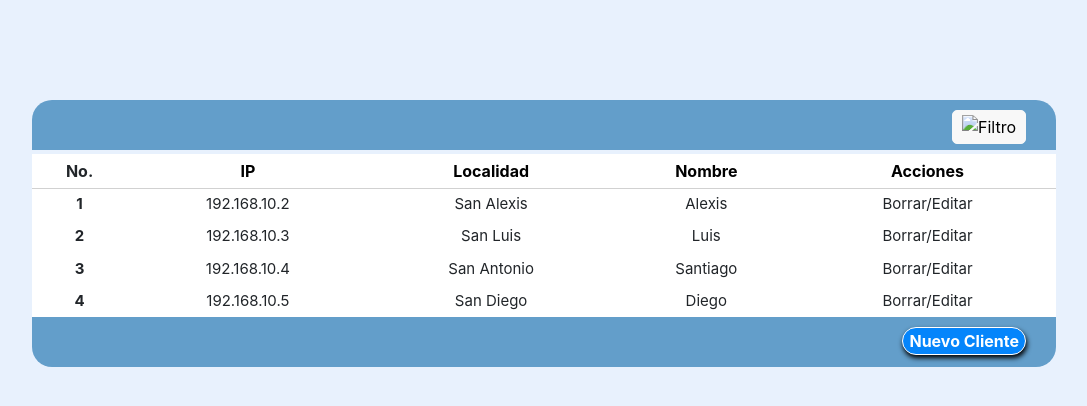
After one commit to SantiagoH3/SM-Comunicaciones, a PHP site: page /pages/clientes.html in a window 1280 px wide. The commit adds this page. Shown: the top 406 px of the page, without its empty margins (96-1183 px from the left). Run offline with PHP 8.4, Linux system fonts and the light colour scheme; style sheets or scripts are compiled from the project's sources.

Commit message:
[Clientes] - Create a table for Clients page.

```diff
--- a/index.html
+++ b/index.html
@@ -10,5 +10,6 @@
     index
     <a href="pages/login.html">Login</a>
     <a href="pages/nuevoCliente.html">Nuevo cliente</a>
+    <a href="pages/clientes.html">Clientes</a>
 </body>
 </html>
--- /dev/null
+++ b/pages/clientes.html
@@ -0,0 +1,64 @@
+<!DOCTYPE html>
+<html lang="en">
+<head>
+    <meta charset="UTF-8">
+    <meta name="viewport" content="width=device-width, initial-scale=1.0">
+    <meta http-equiv="X-UA-Compatible" content="ie=edge">
+    <link rel="stylesheet" href="../src/scss/app.scss">
+    <link href="https://fonts.googleapis.com/css?family=Poppins" rel="stylesheet">
+    <title>Clientes</title>
+</head>
+<body>
+    <div class="">
+        <div class="table-container">
+            <div class="table-header">
+                <input class="btn-filtro" type="image" value="Filtro" src="" />
+            </div>
+            <table class="table-sm">
+                <thead>
+                    <tr>
+                    <th scope="col">No.</th>
+                    <th class="hcenter" scope="col">IP</th>
+                    <th class="hcenter" scope="col">Localidad</th>
+                    <th class="hcenter" scope="col">Nombre</th>
+                    <th class="hcenter" scope="col">Acciones</th>
+                    </tr>
+                </thead>
+                <tbody>
+                    <tr>
+                        <th scope="row">1</th>
+                        <td>192.168.10.2</td>
+                        <td>San Alexis</td>
+                        <td>Alexis</td>
+                        <td>Borrar/Editar</td>
+                    </tr>
+                    <tr>
+                        <th scope="row">2</th>
+                        <td>192.168.10.3</td>
+                        <td>San Luis</td>
+                        <td>Luis</td>
+                        <td>Borrar/Editar</td>
+                    </tr>
+                    <tr>
+                        <th scope="row">3</th>
+                        <td>192.168.10.4</td>
+                        <td>San Antonio</td>
+                        <td>Santiago</td>
+                        <td>Borrar/Editar</td>
+                    </tr>
+                    <tr>
+                        <th scope="row">4</th>
+                        <td>192.168.10.5</td>
+                        <td>San Diego</td>
+                        <td>Diego</td>
+                        <td>Borrar/Editar</td>
+                    </tr>
+                </tbody>
+            </table>
+            <div class="table-footer">
+                <button class="btn-nc" type="submit">Nuevo Cliente</button>
+            </div>
+        </div>
+    </div>
+</body>
+</html>
--- a/src/scss/app.scss
+++ b/src/scss/app.scss
@@ -22,4 +22,5 @@
 
     // Pages
 
-    "pages/_login.scss";
+    "pages/_login.scss",
+    "pages/table";
--- a/src/scss/components/_buttons.scss
+++ b/src/scss/components/_buttons.scss
@@ -3,3 +3,24 @@
     display: flex;
     justify-content: center;
 }
+
+.btn-nc {
+    float: right;
+    margin: 10px 30px;
+    background-color: #0585FB;
+    font-weight: bold;
+    color: white;
+    border: 1px solid white;
+    border-radius: 25px;
+    box-shadow: 1px 3px 5px black;
+}
+
+.btn-filtro {
+    padding: 4px 9px;
+    border-radius: 5px;
+    float: right;
+    color: black;
+    background-color: #f8f8f8;
+    border: 1px solid #f8f8f8;
+    margin: 10px 30px;
+}
--- /dev/null
+++ b/src/scss/pages/_table.scss
@@ -0,0 +1,38 @@
+.table-container {
+    width: 80%;
+    margin: 100px auto;
+    text-align: center;
+
+    .table-header {
+        height: 50px;
+        background-color: #639ECA;
+        border-top-right-radius: 20px;
+        border-top-left-radius: 20px;
+    }
+
+    .table-footer {
+        height: 50px;
+        background-color: #639ECA;
+        border-bottom-left-radius: 20px;
+        border-bottom-right-radius: 20px;
+    }
+
+    table {
+        width: 100%;
+        background-color: white;
+
+        tbody {
+            font-size: 15px;
+            border-top: 1px solid rgb(209, 209, 209);
+
+            th {
+                font-weight: bold;
+                text-align: center;
+            }
+        }
+
+        .hcenter {
+            color: #000000;
+        }
+    }
+}
```
